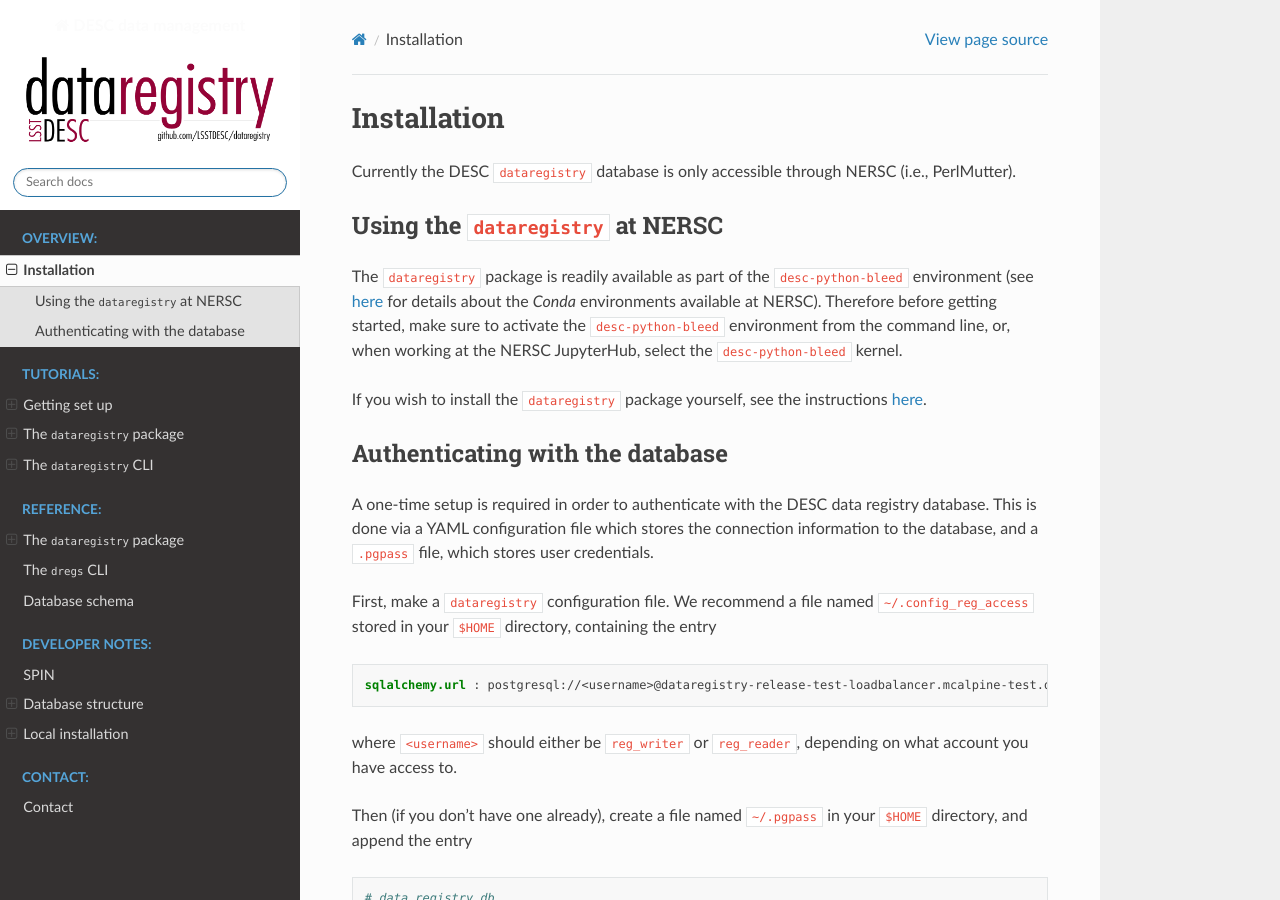
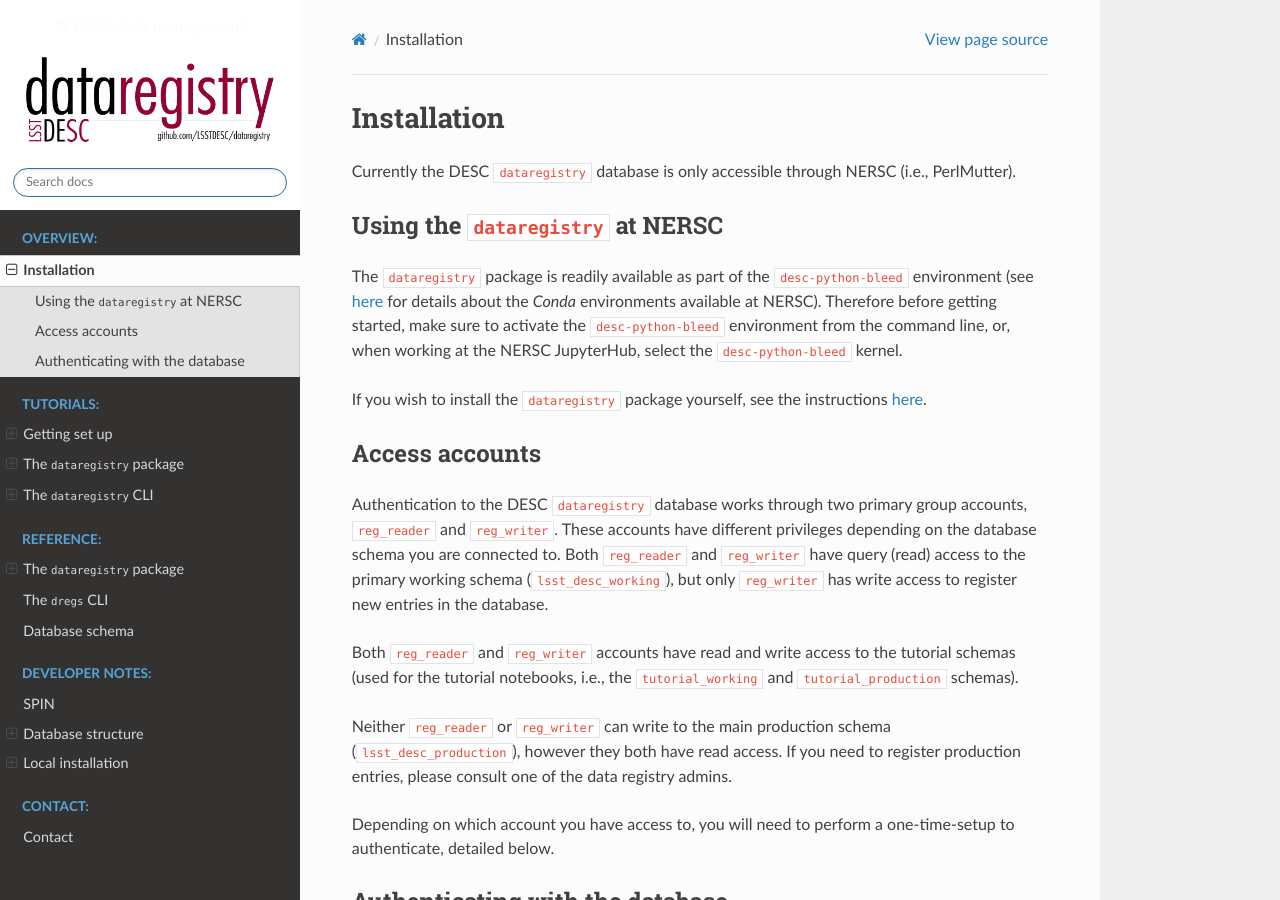
Before and after one commit to LSSTDESC/dataregistry, a Sphinx documentation site: the page built from docs/source/installation.rst, in a window 1280 px wide and 900 px high. Built offline with Sphinx 7.4.7 and the Read the Docs theme 2.0.0, drawn with Linux system fonts in a browser that asks for light colours.

Commit message:
Add info about accounts to docs

```diff
--- a/docs/source/installation.rst
+++ b/docs/source/installation.rst
@@ -19,6 +19,28 @@ select the ``desc-python-bleed`` kernel.
 
 If you wish to install the ``dataregistry`` package yourself, see the
 instructions :ref:`here <local-installation>`.
+
+Access accounts
+---------------
+
+Authentication to the DESC ``dataregistry`` database works through two primary
+group accounts, ``reg_reader`` and ``reg_writer``. These accounts have
+different privileges depending on the database schema you are connected to.
+Both ``reg_reader`` and ``reg_writer`` have query (read) access to the primary
+working schema (``lsst_desc_working``), but only ``reg_writer`` has write
+access to register new entries in the database.
+
+Both ``reg_reader`` and ``reg_writer`` accounts have read and write access to
+the tutorial schemas (used for the tutorial notebooks, i.e., the
+``tutorial_working`` and ``tutorial_production`` schemas).
+
+Neither ``reg_reader`` or ``reg_writer`` can write to the main production
+schema (``lsst_desc_production``), however they both have read access. If you
+need to register production entries, please consult one of the data registry
+admins.
+
+Depending on which account you have access to, you will need to perform a
+one-time-setup to authenticate, detailed below.
 
 .. _one-time-setup:
 
```
